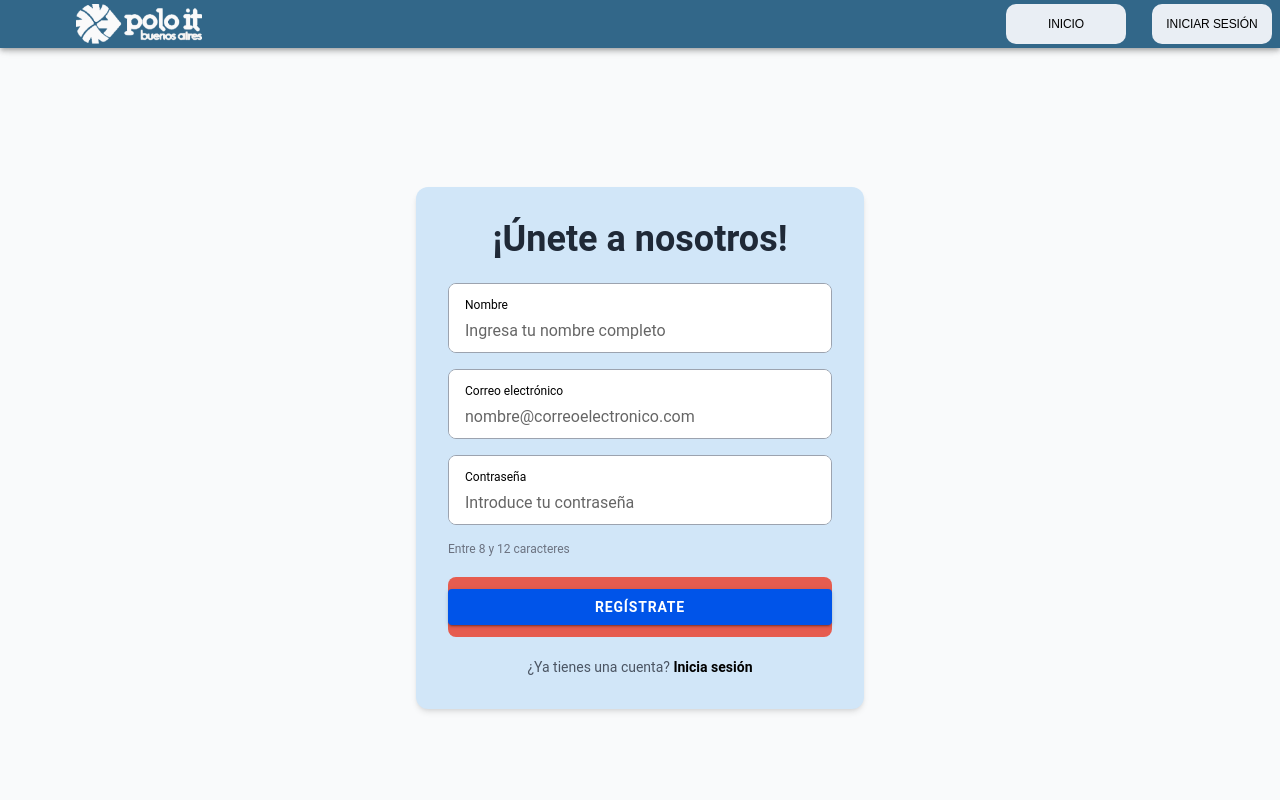
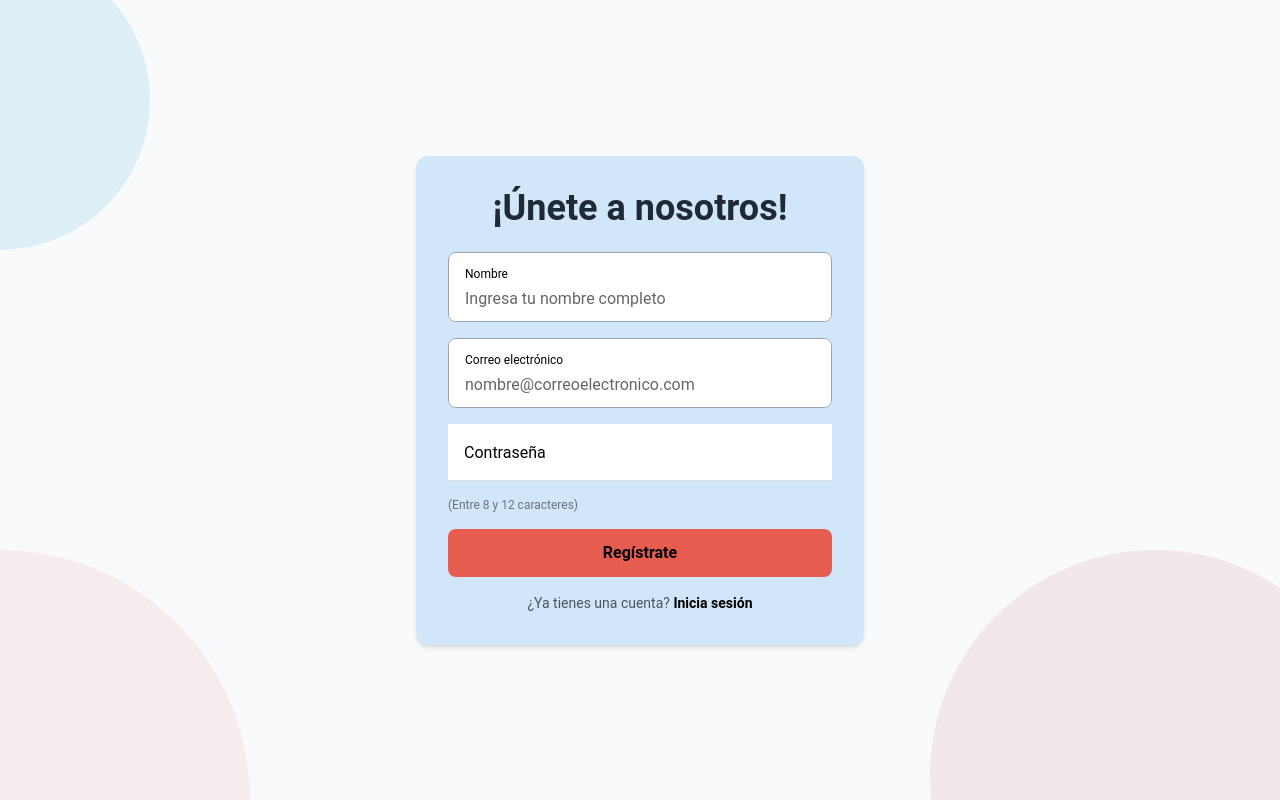
Before and after one commit to Acelerador-Polo-IT-SQUAD-3/sgi_front, a React (Vite) app in the folder front_end/: page /welcome in a window 1280 px wide. Both pictures are taken after a click on the element "CREAR CUENTA". Built offline with nearby package versions, Linux system fonts and the light colour scheme.

Commit message:
agrego lo cambios en login

```diff
--- a/front_end/src/components/Footer.tsx
+++ b/front_end/src/components/Footer.tsx
@@ -5,7 +5,9 @@ function Footer() {
   return (
     <IonFooter className="w-full bg-[#FFF4EA] py-4">
       <div className="w-full flex justify-between items-center px-4">
-        {/* Contenedor del texto */}
+
+
+
         <div className="ml-8 flex-grow text-left font-roboto text-sm lg:text-base font-semibold text-black-700">
           2024&nbsp;
           <a href="https://www.poloitbuenosaires.com" className="text-[#0E4EAD] hover:underline">
@@ -14,7 +16,7 @@ function Footer() {
           &nbsp;. @Todos los derechos reservados
         </div>
 
-        {/* Contenedor de los íconos */}
+
         <div className="flex items-center space-x-8 mr-12">
           <a href="https://www.facebook.com" target="_blank" rel="noopener noreferrer">
             <FaFacebookF className="text-black hover:text-[#0E4EAD] text-xl lg:text-2xl" />
--- a/front_end/src/components/FormLogin.tsx
+++ b/front_end/src/components/FormLogin.tsx
@@ -1,4 +1,4 @@
-import { IonInput, IonItem, IonLabel, IonButton, IonCard, IonContent } from "@ionic/react";
+import { IonInput, IonItem, IonLabel } from "@ionic/react";
 import { Avatar } from "@mui/material";
 import { useState, useEffect } from 'react';
 import { useHistory } from 'react-router-dom';
@@ -32,8 +32,9 @@ const FormLogin: React.FC = () => {
 
             const data = await response.json();
             sessionStorage.setItem('user', JSON.stringify(data.user));
-            console.log(sessionStorage.getItem('user'));
+
             //redirigir al usuario a otra página
+
             history.push('/home');
         } catch (error) {
             console.error('Error logging in:', error);
@@ -42,12 +43,23 @@ const FormLogin: React.FC = () => {
     };
 
     return (
-        <IonContent >
-            <form onSubmit={handleSubmit} className="flex flex-col justify-center items-center h-full" >
-                <IonCard className="flex flex-col justify-center items-center ion-padding">
-                    <IonItem lines="none" className="flex item-center">
-                        <Avatar className="ion-margin"></Avatar>
-                    </IonItem>
+        <section className='flex flex-col justify-center items-center h-screen bg-gray-50 relative'>
+            {/*  <IonContent className="relative flex justify-center items-center min-h-screen bg-gray-50"> */}
+            {/* Círculos de fondo */}
+
+            <div className="circle1 bg-[#6FC3DF] opacity-20 absolute rounded-full w-[300px] h-[300px] top-[-50px] left-[-150px]"></div>
+            <div className="circle2 bg-[#D19DB2] opacity-20 absolute rounded-full w-[450px] h-[450px] bottom-[-200px] right-[-100px]"></div>
+            <div className="circle3 bg-[#A8D1F0] opacity-20 absolute rounded-full w-[350px] h-[350px] top-[200px] left-1/2 transform -translate-x-1/2"></div>
+            <div className="circle4 bg-[#EBB3B6] opacity-20 absolute rounded-full w-[500px] h-[500px] bottom-[-250px] left-[-250px]"></div>
+
+            {/*  <form onSubmit={handleSubmit} className="z-10 w-full max-w-md">
+                <IonCard className="flex flex-col items-center p-8 bg-[#D1E6F8] rounded-xl shadow-md"> */}
+
+            <div className='bg-[#D1E6F8] rounded-xl p-8 shadow-md w-full max-w-md z-10'>
+                <h1 className='text-4xl font-bold mb-6 text-center text-gray-800'>Iniciar Sesión</h1>
+                <form onSubmit={handleSubmit} className="space-y-4">
+                    <div className='space-y-4'>
+
                         <IonItem lines="full">
                             <IonInput
                                 labelPlacement="floating"
@@ -56,6 +68,7 @@ const FormLogin: React.FC = () => {
                                 value={username}
                                 onIonChange={(e) => setUsername(e.detail.value!)} />
                         </IonItem>
+
                         <IonItem lines="full">
                             <IonInput
                                 labelPlacement="floating"
@@ -65,23 +78,28 @@ const FormLogin: React.FC = () => {
                                 value={password}
                                 onIonChange={(e) => setPassword(e.detail.value!)} />
                         </IonItem>
-                    <IonItem lines="full" className="items-center">
-                        <IonButton type="submit" disabled={!isFormValid}>Login</IonButton>
-                    </IonItem>
-                    {error && <IonLabel color="danger">{error}</IonLabel>}
-                    <IonLabel className="ion-margin">
-                        ¿Todavía no tienes cuenta?{' '}
-                        <a href="/signin">Regístrate!</a>
+                    </div>
+                    <div className='flex flex-col items-center'>
+                        <button
+                            className="w-full bg-[#E65C4F] text-black font-bold rounded-lg py-3"
+                            type="submit"
+                        >
+                            Iniciar Sesión
+                        </button>
+
+                        {error && <IonLabel color="danger" className="mt-2">{error}</IonLabel>}
+
+                        <IonLabel className="mt-4 text-sm">
+                            ¿Todavía no tienes cuenta? <a href="/signin" className="text-black font-semibold hover:underline">Regístrate!</a>
                         </IonLabel>
-                    <IonLabel className="ion-margin">
-                        ¿Olvidaste tu contraseña?{' '}
-                        <a href="/reset-passwd">Recuperar cuenta.</a>
+                        <IonLabel className="mt-2 text-sm">
+                            ¿Olvidaste tu contraseña? <a href="/reset-passwd" className="text-black font-semibold hover:underline">Recuperar cuenta.</a>
                         </IonLabel>
-                </IonCard>
 
-            </form>
-        </IonContent>
-
+                    </div>
+                </form >
+            </div >
+        </section >
     );
 };
 
--- a/front_end/src/components/FormRegister.tsx
+++ b/front_end/src/components/FormRegister.tsx
@@ -1,24 +1,38 @@
-import { IonInput, IonItem, IonLabel, IonButton } from '@ionic/react';
-import React, { useState } from 'react'
+import { IonInput, IonItem, IonLabel } from '@ionic/react';
+import React, { useState } from 'react';
 
 function FormRegister() {
     const [name, setName] = useState('');
     const [mail, setMail] = useState('');
     const [password, setPassword] = useState('');
 
-    const handleSubmit = (event: React.FormEvent<HTMLFormElement>) => { // {React.FormEvent<HTMLFormElement}  Indica el tipo de parametro para event.
+    const handleSubmit = (event: React.FormEvent<HTMLFormElement>) => {
         event.preventDefault();
         console.log(`Name: ${name}`);
-        console.log(`Mail: ${mail}`)
+        console.log(`Mail: ${mail}`);
         console.log(`Password: ${password}`);
-    }
+    };
 
     return (
-        <section className='flex flex-col justify-center items-center h-screen bg-gray-50'>
-            <div className='bg-[#D1E6F8] rounded-xl p-8 shadow-md w-full max-w-md'>
+        <section className='flex flex-col justify-center items-center h-screen bg-gray-50 relative'>
+
+            {/* Círculos de fondo */}
+
+            <div className="circle1 bg-[#6FC3DF] opacity-20 absolute rounded-full w-[300px] h-[300px] top-[-50px] left-[-150px]"></div>
+            <div className="circle2 bg-[#D19DB2] opacity-20 absolute rounded-full w-[450px] h-[450px] bottom-[-200px] right-[-100px]"></div>
+            <div className="circle3 bg-[#A8D1F0] opacity-20 absolute rounded-full w-[350px] h-[350px] top-[200px] left-1/2 transform -translate-x-1/2"></div>
+            <div className="circle4 bg-[#EBB3B6] opacity-20 absolute rounded-full w-[500px] h-[500px] bottom-[-250px] left-[-250px]"></div>
+
+
+            {/* Contenido del formulario */}
+
+            <div className='bg-[#D1E6F8] rounded-xl p-8 shadow-md w-full max-w-md z-10'>
                 <h1 className='text-4xl font-bold mb-6 text-center text-gray-800'>¡Únete a nosotros!</h1>
-                <form onSubmit={handleSubmit} className="space-y-4"  >
+                <form onSubmit={handleSubmit} className="space-y-4">
                     <div className='space-y-4'>
+
+                        {/* Campo de nombre */}
+
                         <IonItem lines="none" className='bg-white border border-gray-400 rounded-lg'>
                             <IonLabel position="stacked" className='text-gray-600'>Nombre</IonLabel>
                             <IonInput
@@ -29,7 +43,7 @@ function FormRegister() {
                                 onIonChange={(e) => setName(e.detail.value!)} />
                         </IonItem>
 
-                        {/* Campo para el correo electrónico */}
+                        {/* Campo de correo */}
 
                         <IonItem lines="none" className='bg-white border border-gray-400 rounded-lg'>
                             <IonLabel position="stacked" className='text-gray-600'>Correo electrónico</IonLabel>
@@ -41,9 +55,18 @@ function FormRegister() {
                                 onIonChange={(e) => setMail(e.detail.value!)} />
                         </IonItem>
 
-                        {/* Campo para la contraseña */}
+                        {/*                         <IonItem lines="full">
+                            <IonInput
+                                labelPlacement="floating"
+                                label="Correo electrónico"
+                                placeholder="example@mail.com"
+                                value={setName}
+                                onIonChange={(e) => setUsername(e.detail.value!)} />
+                        </IonItem> */}
 
-                        <IonItem lines="none" className='bg-white border border-gray-400 rounded-lg'>
+                        {/* Campo de contraseña */}
+
+                        {/*                         <IonItem lines="none" className='bg-white border border-gray-400 rounded-lg'>
                             <IonLabel position="stacked" className='text-gray-600'>Contraseña</IonLabel>
                             <IonInput
                                 type="password"
@@ -53,16 +76,31 @@ function FormRegister() {
                                 minlength={8}
                                 maxlength={12}
                                 onIonChange={(e) => setPassword(e.detail.value!)} />
+                        </IonItem> */}
+
+
+                        <IonItem lines="full">
+                            <IonInput
+                                labelPlacement="floating"
+                                label="Contraseña"
+                                placeholder="********"
+                                type="password"
+                                value={password}
+                                onIonChange={(e) => setPassword(e.detail.value!)} />
                         </IonItem>
-                        <p className='text-xs text-gray-500'>Entre 8 y 12 caracteres</p>
+
+                        <p className='text-xs text-gray-500'>(Entre 8 y 12 caracteres)</p>
                     </div>
 
-                    {/* Botón de Registro */}
+                    {/* Botón de registro */}
 
                     <div className='flex flex-col items-center'>
-                        <IonButton className='w-full text-white bg-[#E65C4F] font-bold rounded-lg py-3' type="submit">
+                        <button
+                            className="w-full bg-[#E65C4F] text-black font-bold rounded-lg py-3"
+                            type="submit"
+                        >
                             Regístrate
-                        </IonButton>
+                        </button>
 
                         {/* Enlace de inicio de sesión */}
 
--- a/front_end/src/pages/LogIn.tsx
+++ b/front_end/src/pages/LogIn.tsx
@@ -1,20 +1,21 @@
 
 //Conecta un usuario a la base de datos
 
-import { IonPage, IonContent } from "@ionic/react";
+import { IonPage } from "@ionic/react";
 import React from 'react';
 import FormLogin from "../components/FormLogin";
-import Header from "../components/Header";
+
+/* import Header from "../components/Header"; */
 
 const Login: React.FC = () => {
-    const headerButtons = [
-        { label: 'Inicio', routerLink: '/welcome' },
-        { label: 'Registrarse', routerLink: '/signin' },
-    ];
+    /*     const headerButtons = [
+            { label: 'Inicio', routerLink: '/welcome' },
+            { label: 'Registrarse', routerLink: '/signin' },
+        ]; */
+
     return (
         <IonPage>
 
-            <Header buttons={headerButtons} activeSidebar={false} />
             <FormLogin />
 
         </IonPage>
--- a/front_end/src/pages/SignIn.tsx
+++ b/front_end/src/pages/SignIn.tsx
@@ -3,16 +3,16 @@
 import { IonPage, IonContent } from "@ionic/react";
 
 import FormRegister from "../components/FormRegister";
-import Header from "../components/Header";
+/* import Header from "../components/Header"; */
 
 const Register: React.FC = () => {
     const headerButtons = [
         { label: 'Inicio', routerLink: '/welcome' },
-        { label: 'Iniciar Sesión', routerLink: '/login'},
-      ];
+        { label: 'Iniciar Sesión', routerLink: '/login' },
+    ];
     return (
         <IonPage>
-            <Header buttons={headerButtons} activeSidebar={false} />
+            {/*             <Header buttons={headerButtons} activeSidebar={false} /> */}
             <IonContent>
                 <FormRegister />
             </IonContent>
```
Also changed, not shown: front_end/src/pages/Home.css (deleted). Lines whose indentation alone changed are shown as unchanged.
